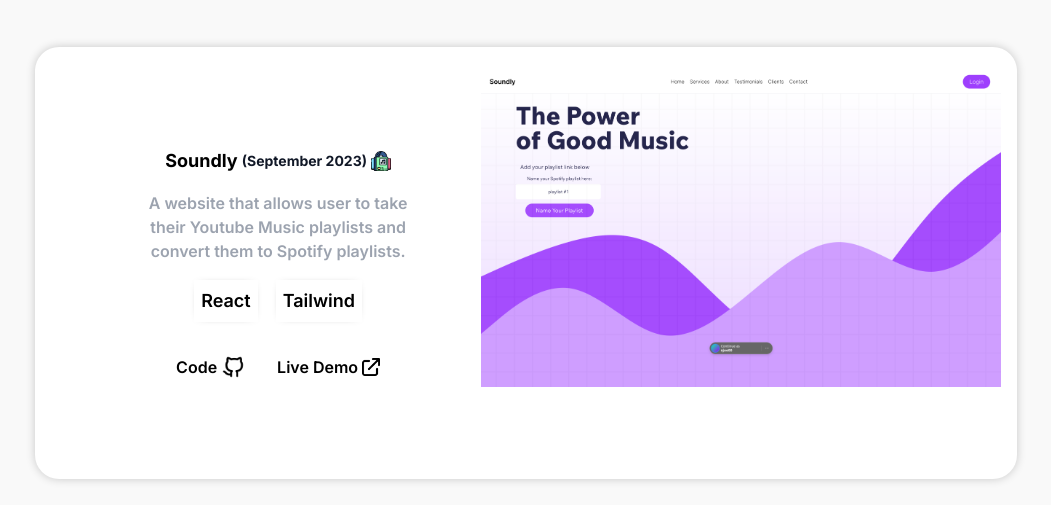
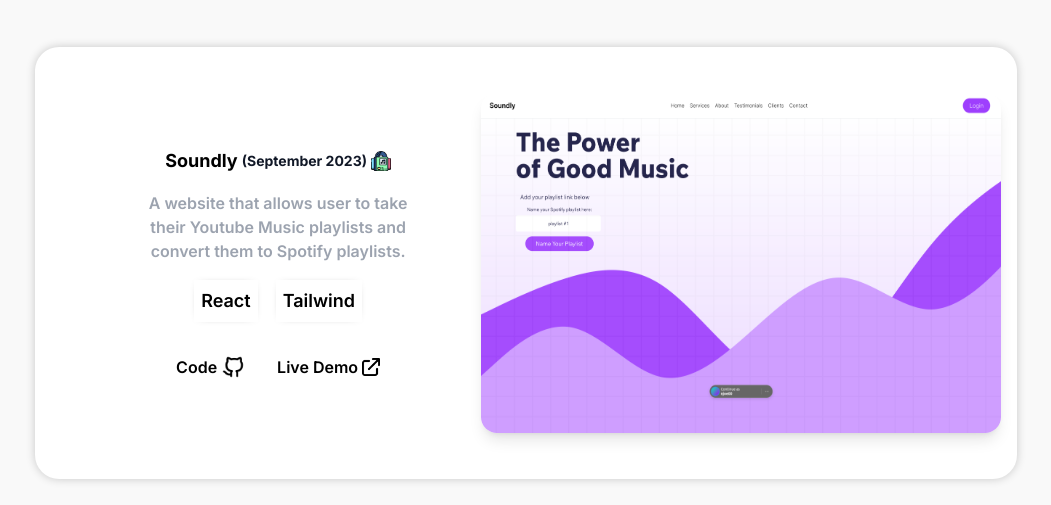
Before and after one commit to Njoe00/Portfolio-Website, a Next.js app: page / in a window 1280 px wide. Shown: the part 1964-2469 px from the top of the page, without its empty margins (114-1165 px from the left). Built offline with nearby package versions, Linux system fonts and the light colour scheme.

Commit message:
fixing some styling issues with uneven cards for the portfolio section

```diff
--- a/src/app/components/portfoliocardleft.tsx
+++ b/src/app/components/portfoliocardleft.tsx
@@ -22,7 +22,7 @@
         <div
           onMouseEnter={handleHover}
           onMouseLeave={handleHover}
-          className={`xs:w-[300px] sm:w-[300px] h-[340px] md:w-[530px] xl:w-[530px] lg:w-[530px] rounded-2xl shadow- flex
+          className={`xs:w-[300px] sm:w-[300px] h-[340px] md:w-[530px] xl:w-[530px] lg:w-[530px] rounded-2xl shadow-lg flex
           overflow-hidden relative transition-all duration-1000 lg:order-3 order-1 ${
             scrollOnHover ? "" : ""
           }`}
--- a/src/app/components/portfoliocardright.tsx
+++ b/src/app/components/portfoliocardright.tsx
@@ -41,20 +41,20 @@
         <div
           onMouseEnter={handleHover}
           onMouseLeave={handleHover}
-          className={`xs:w-[300px] sm:w-[300px] h-[385px] md:w-[530px] xl:w-[530px] lg:w-[530px] rounded-2xl shadow- flex
+          className={`xs:w-[300px] sm:w-[300px] h-[340px] md:w-[530px] xl:w-[530px] lg:w-[530px] rounded-2xl shadow-lg flex
           overflow-hidden relative transition-all duration-1000 xl:order-last lg:order-1 lgx1:order-1 order-1 xs:flex-col sm:flex-col ${
             scrollOnHover ? "" : ""
           }`}
         >
           <Image
-            className={`absolute h-auto transition-all duration-[4000ms] ease-in-out ${
-              scrollOnHover ? "-translate-y-3/4" : ""
+            className={`absolute h-[385px] transition-all duration-[4000ms] ease-in-out ${
+              scrollOnHover ? "" : ""
             }`}
             src={item.image}
-            height={380}
+            height={385}
             width={530}
             alt=""
-            style={{ width: "100%", height: "auto" }}
+            style={{ width: "100%", height: "100%" }}
           />
         </div>
       </div>
```
